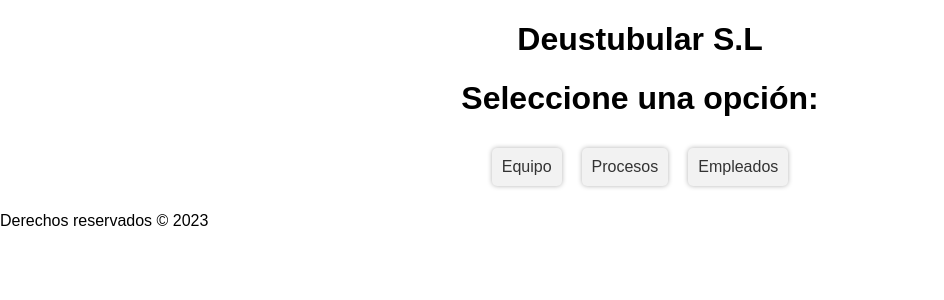
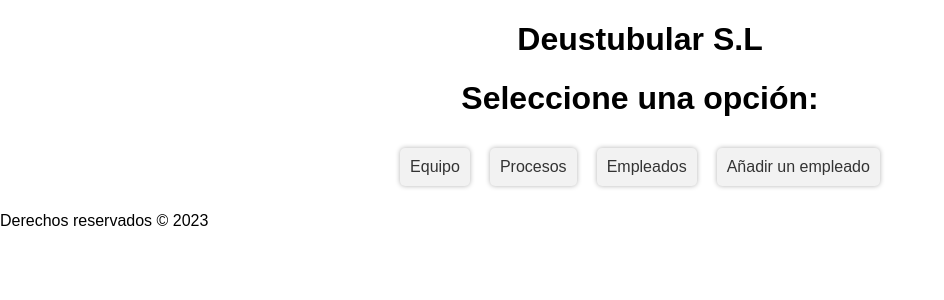
Before and after one commit to rdo164/IW_Equipo8, a Django app: page /appdeustutub/ in a window 1280 px wide. Shown: the top 300 px of the page, without its empty margins (0-944 px from the left). Run offline with Django 4.2, Linux system fonts and the light colour scheme.

Commit message:
Añadir empleado

```diff
--- a/D_Tubular/appdeustutub/templates/index.html
+++ b/D_Tubular/appdeustutub/templates/index.html
@@ -11,7 +11,7 @@
     <li><a href="{% url 'index_equipo' %}">Equipo</a></li>
     <li><a href="{% url 'index_proceso' %}">Procesos</a></li>
     <li><a href="{% url 'index_empleado' %}">Empleados</a></li>
-
+    <li><a href="{% url 'add_empleado' %}">Añadir un empleado</a></li>
 </ul>
 
 {% endblock %}
--- a/D_Tubular/appdeustutub/urls.py
+++ b/D_Tubular/appdeustutub/urls.py
@@ -1,6 +1,6 @@
 from django.urls import path
 from . import views
-from .views import index
+from .views import index, add_empleado
 
 
 urlpatterns =[
@@ -17,4 +17,7 @@ urlpatterns =[
     path('proceso/<int:proceso_id>/',views.show_proceso, name='detail_proceso'),
     path('empleado/<int:empleado_id>/', views.show_empleado, name='detail_empleado'),
 
+    # formularios
+    path('add_empleado/', views.add_empleado, name='add_empleado'),
+
 ]
--- a/D_Tubular/appdeustutub/views.py
+++ b/D_Tubular/appdeustutub/views.py
@@ -2,6 +2,8 @@ from django.shortcuts import render
 from django.http import HttpResponse
 from .models import Empleado, Equipo, Proceso
 from django.shortcuts import get_object_or_404
+from django import forms
+from .forms import EmpleadoForm
 # Create your views here.
 
 # índice de la página
@@ -57,3 +59,25 @@ def show_empleado(request, empleado_id):
     return render(request, 'detail_empleado.html', context)
 
 # def agregar_empleados():
+from django.shortcuts import render, redirect
+from .forms import EmpleadoForm
+
+def add_empleado(request):
+    if request.method == 'POST':
+        form = EmpleadoForm(request.POST)
+        if form.is_valid():
+            empleado = form.save()
+            return redirect('index_empleado')
+    else:
+        form = EmpleadoForm()
+    return render(request, 'add_empleado.html', {'form': form})
+
+def add_equipo(request):
+    if request.method == 'POST':
+        form = EmpleadoForm(request.POST)
+        if form.is_valid():
+            empleado = form.save()
+            return redirect('index_empleado')
+    else:
+        form = EmpleadoForm()
+    return render(request, 'add_empleado.html', {'form': form})
```
Also changed, not shown: D_Tubular/appdeustutub/forms.py (added, +12 -0 lines), D_Tubular/appdeustutub/templates/add_empleado.html (added, +19 -0 lines), D_Tubular/db.sqlite3.
